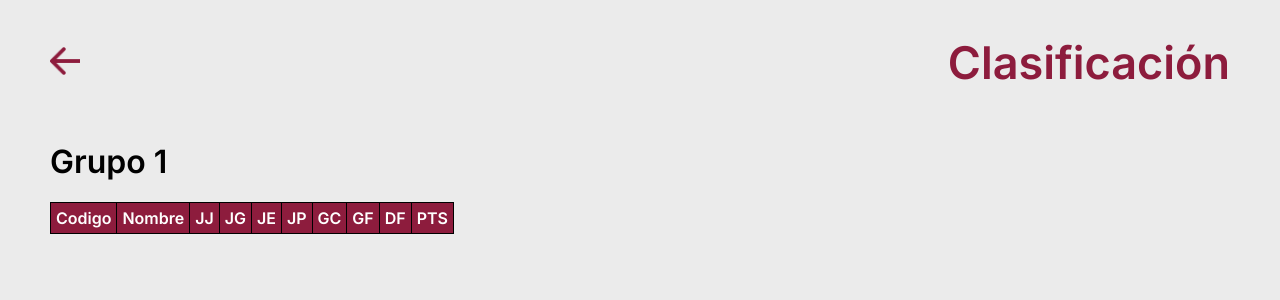
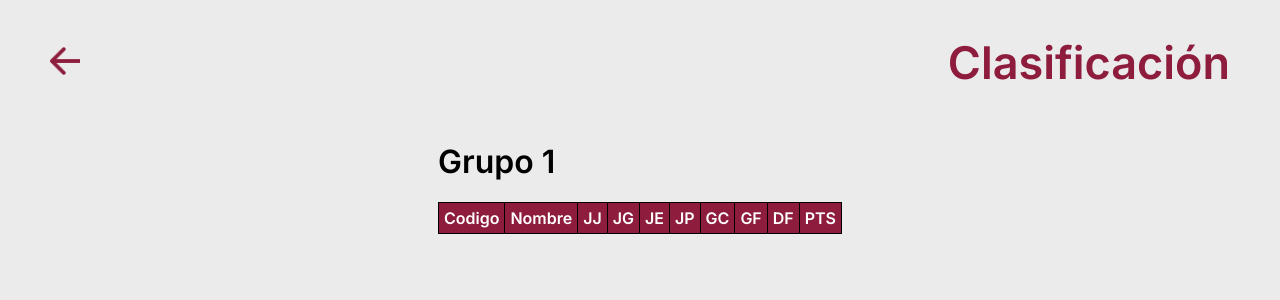
Before and after one commit to eivaremir/ingweb_mundial, a PHP site: page /php/groups.php in a window 1280 px wide. Shown: the top 300 px of the page. Run offline with PHP 8.4, Linux system fonts and the light colour scheme; tables that the repository leaves empty or names only in its code hold one stand-in row (values such as "Sample post"); data that the repository does not hold is empty.

Commit message:
madre santa

```diff
--- a/groups.php
+++ b/groups.php
@@ -25,9 +25,10 @@ Navbar("Clasificación", "index.php");
     $query = "SELECT * FROM `group` group by id order by id ;";
     $cursor = $con_bd->query($query);
     $groups = mysqli_fetch_all($cursor, MYSQLI_ASSOC);
+    echo "<div class=groupStyle>";
     foreach ($groups as $group) {
         echo "
-        <h1>Grupo " . $group["id"] . "</h1>
+        <div class=groupStyleSon><h1>Grupo " . $group["id"] . "</h1>
         <table>
             <tr>
                 <th>Codigo</th>
@@ -60,8 +61,9 @@ Navbar("Clasificación", "index.php");
                 echo "</tr>";
             }
         }
-        echo "</table>";
+        echo "</table></div>";
     }
+    echo "</div> <br> <br>";
 
     ?>
 
--- a/index.php
+++ b/index.php
@@ -23,9 +23,8 @@
                 ';
             } else {
                 echo '
-                    <span>' . $USER["name"] . '</span>
+                    <span id="styleSpan">' . $USER["name"] . '</span>
                     <a href="logout.php" id="button2">Cerrar sesión</a>
-
                 ';
             }
             ?>
@@ -73,7 +72,7 @@
 
 
 if ($USER) {
-    echo "<h1>Welcome, " . $_SESSION["email"] . "</h1>";
+    echo "<h1 id=welcome>Welcome, " . $_SESSION["email"] . "</h1>";
     ;
 }
 
--- a/webStyle.css
+++ b/webStyle.css
@@ -3,8 +3,8 @@ body {
 	background-color: #ebebeb;
 }
 * {
-  font-family: "Inter", sans-serif !important;
-  font-family: "Open Sans", sans-serif;
+	font-family: 'Inter', sans-serif !important;
+	font-family: 'Open Sans', sans-serif;
 }
 .mainBody {
 	background-image: url(download.jfif);
@@ -72,7 +72,7 @@ body {
 
 .dashButton1:hover {
 	background: linear-gradient(rgba(57, 57, 57, 0.7), rgba(57, 57, 57, 0.7)),
-    url("assets/resultado1.jpg") no-repeat;
+		url('assets/resultado1.jpg') no-repeat;
 	background-position: center;
 	background-repeat: no-repeat;
 	background-size: cover;
@@ -80,7 +80,7 @@ body {
 }
 .dashButton2:hover {
 	background: linear-gradient(rgba(57, 57, 57, 0.7), rgba(57, 57, 57, 0.7)),
-    url("assets/Qatar.jpg") no-repeat;
+		url('assets/Qatar.jpg') no-repeat;
 	background-position: center;
 	background-repeat: no-repeat;
 	background-size: cover;
@@ -88,7 +88,7 @@ body {
 }
 .dashButton3:hover {
 	background: linear-gradient(rgba(57, 57, 57, 0.7), rgba(57, 57, 57, 0.7)),
-    url("assets/Class.jpg") no-repeat;
+		url('assets/Class.jpg') no-repeat;
 	background-position: center;
 	background-repeat: no-repeat;
 	background-size: cover;
@@ -96,7 +96,7 @@ body {
 }
 .dashButton4:hover {
 	background: linear-gradient(rgba(57, 57, 57, 0.7), rgba(57, 57, 57, 0.7)),
-    url("assets/Tabla.jpg") no-repeat;
+		url('assets/Tabla.jpg') no-repeat;
 	background-position: center;
 	background-repeat: no-repeat;
 	background-size: cover;
@@ -104,7 +104,7 @@ body {
 }
 .dashButton5:hover {
 	background: linear-gradient(rgba(57, 57, 57, 0.7), rgba(57, 57, 57, 0.7)),
-    url("assets/Favorito.jpg") no-repeat;
+		url('assets/Favorito.jpg') no-repeat;
 	background-position: center;
 	background-repeat: no-repeat;
 	background-size: cover;
@@ -123,14 +123,14 @@ body {
 
 .top {
 	display: flex;
-  font-family: "Inter";
+	font-family: 'Inter';
 	flex-wrap: nowrap;
 	justify-content: space-between;
 	align-items: center;
 }
 .bottom {
 	display: flex;
-  font-family: "Inter";
+	font-family: 'Inter';
 	color: #ebebeb;
 	flex-wrap: wrap;
 	justify-content: center;
@@ -139,7 +139,7 @@ body {
 
 #button {
 	background-color: #8d1c3d;
-  font-family: "Inter";
+	font-family: 'Inter';
 	color: white;
 	padding: 14px 33px;
 	border-radius: 30px;
@@ -152,7 +152,7 @@ body {
 
 #botones {
 	background-color: #8d1c3d;
-  font-family: "Inter";
+	font-family: 'Inter';
 	color: white;
 	padding: 15px 39px;
 	border-radius: 30px;
@@ -167,7 +167,7 @@ body {
 }
 
 #button2 {
-  font-family: "Inter";
+	font-family: 'Inter';
 	color: #8d1c3d;
 	padding: 12px 23px;
 	border-radius: 30px;
@@ -182,7 +182,7 @@ body {
 .type {
 	border: 0;
 	outline: 0;
-  font-family: "Inter";
+	font-family: 'Inter';
 	font-weight: 400;
 	font-size: 16px;
 	color: #252525;
@@ -295,7 +295,7 @@ form {
 	text-align-last: center;
 }
 #linkfont {
-  font-family: "Inter";
+	font-family: 'Inter';
 	text-decoration: none;
 	color: #252525;
 	font-weight: 500;
@@ -316,7 +316,7 @@ form {
 }
 
 h1 {
-  font-family: "Inter";
+	font-family: 'Inter';
 }
 .favorite-selector {
 	color: black !important;
@@ -374,3 +374,29 @@ td.fav-team {
 	gap: 15px;
 	flex-direction: column;
 }
+
+#styleSpan {
+	font-family: 'Inter';
+	font-weight: 500;
+	color: #8d1c3d;
+}
+
+#welcome {
+	font-weight: bolder;
+	color: #8d1c3d;
+}
+
+.groupStyle {
+	display: flex;
+	flex-wrap: wrap;
+	justify-content: space-around;
+	flex-direction: row;
+}
+.groupStyleSon {
+	display: flex;
+	align-items: flex-start;
+	align-content: space-around;
+	flex-wrap: wrap;
+	flex-direction: column;
+	justify-content: center;
+}
```
Lines whose indentation alone changed are shown as unchanged.
